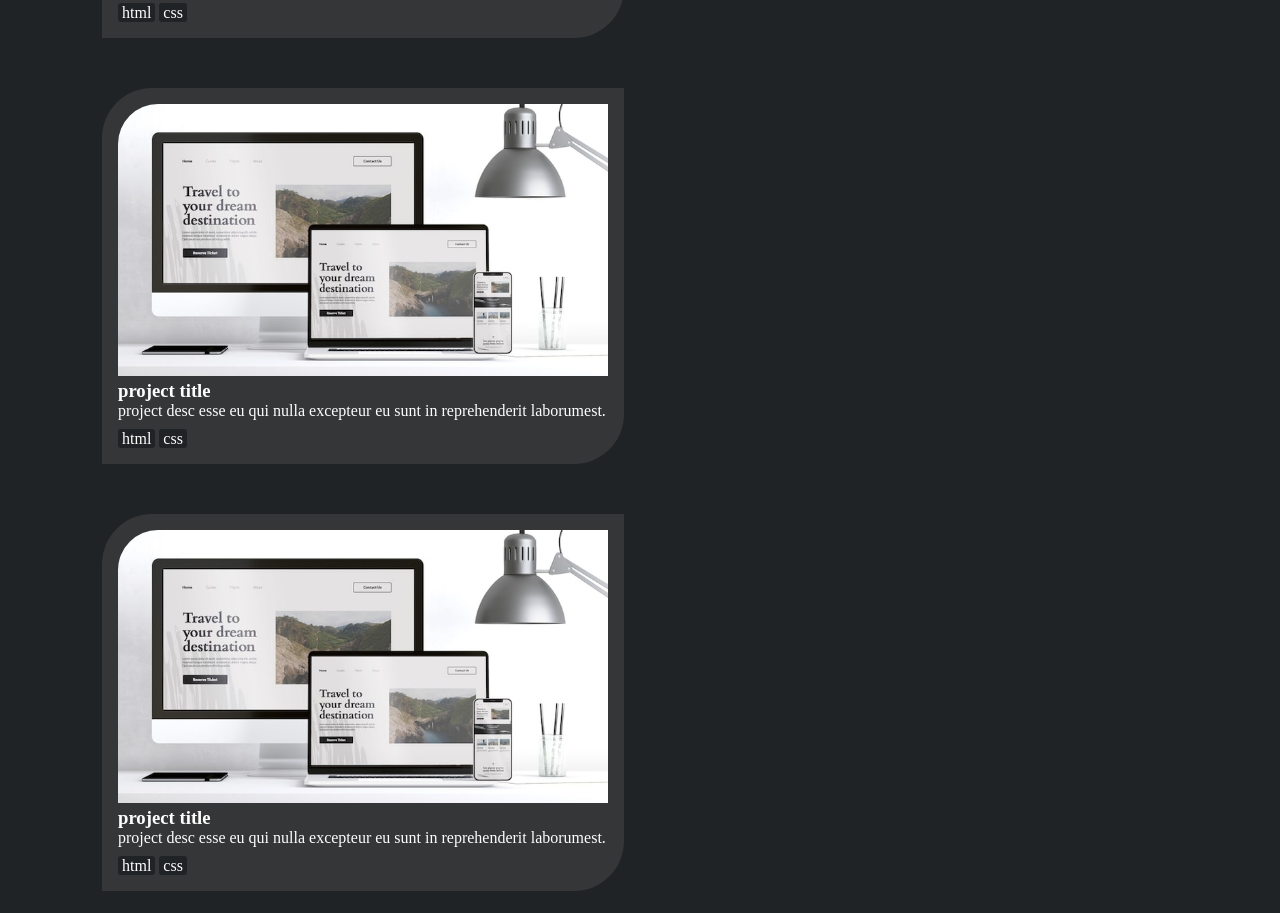
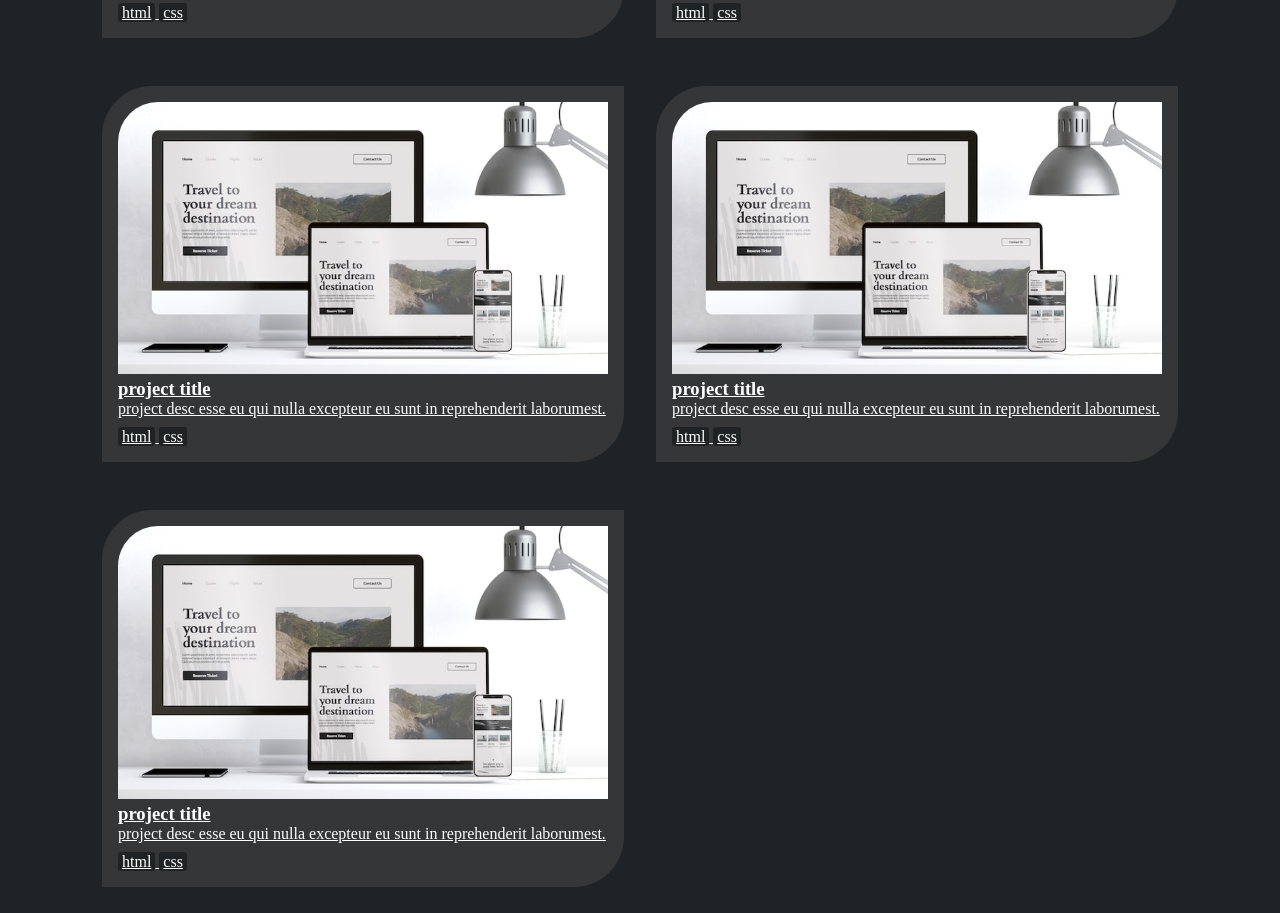
Before and after one commit to jagadrenata/Start-from-zero, a plain HTML site: page week1/Day1.html in a window 1280 px wide. Shown: the part 1219-2132 px from the top of the page. Drawn offline with Linux system fonts and the light colour scheme.

Commit message:
fix: make project card display full

```diff
--- a/css/Day1.css
+++ b/css/Day1.css
@@ -121,13 +121,13 @@
   grid-template-columns: 1fr;
 }
 .project-card {
+  display: block;
   background-color: #353637;
   color: var(--color-text-light);
   padding: 1rem;
   border-top-left-radius: 50px;
   border-bottom-right-radius: 50px;
   cursor: pointer;
-  text-decoration-line: none;
 }
 .project-card>img {
   width: 100%;
--- a/week1/Day1.html
+++ b/week1/Day1.html
@@ -66,8 +66,6 @@
           <span class="project-badge">css</span>
         </div>
       </a>
-    </div>
-    <div class="project-wrapper">
       <a href="https://www.renn.biz.id" class="project-card">
         <img src="../assets/images/homepage-seen-computer-screen_23-2149416723.jpg" alt="project image"/>
         <h3>project title</h3>
@@ -77,8 +75,6 @@
           <span class="project-badge">css</span>
         </div>
       </a>
-    </div>
-    <div class="project-wrapper">
       <a href="https://www.renn.biz.id" class="project-card">
         <img src="../assets/images/homepage-seen-computer-screen_23-2149416723.jpg" alt="project image"/>
         <h3>project title</h3>
@@ -88,8 +84,6 @@
           <span class="project-badge">css</span>
         </div>
       </a>
-    </div>
-    <div class="project-wrapper">
       <a href="https://www.renn.biz.id" class="project-card">
         <img src="../assets/images/homepage-seen-computer-screen_23-2149416723.jpg" alt="project image"/>
         <h3>project title</h3>
@@ -99,8 +93,6 @@
           <span class="project-badge">css</span>
         </div>
       </a>
-    </div>
-    <div class="project-wrapper">
       <a href="https://www.renn.biz.id" class="project-card">
         <img src="../assets/images/homepage-seen-computer-screen_23-2149416723.jpg" alt="project image"/>
         <h3>project title</h3>
```
